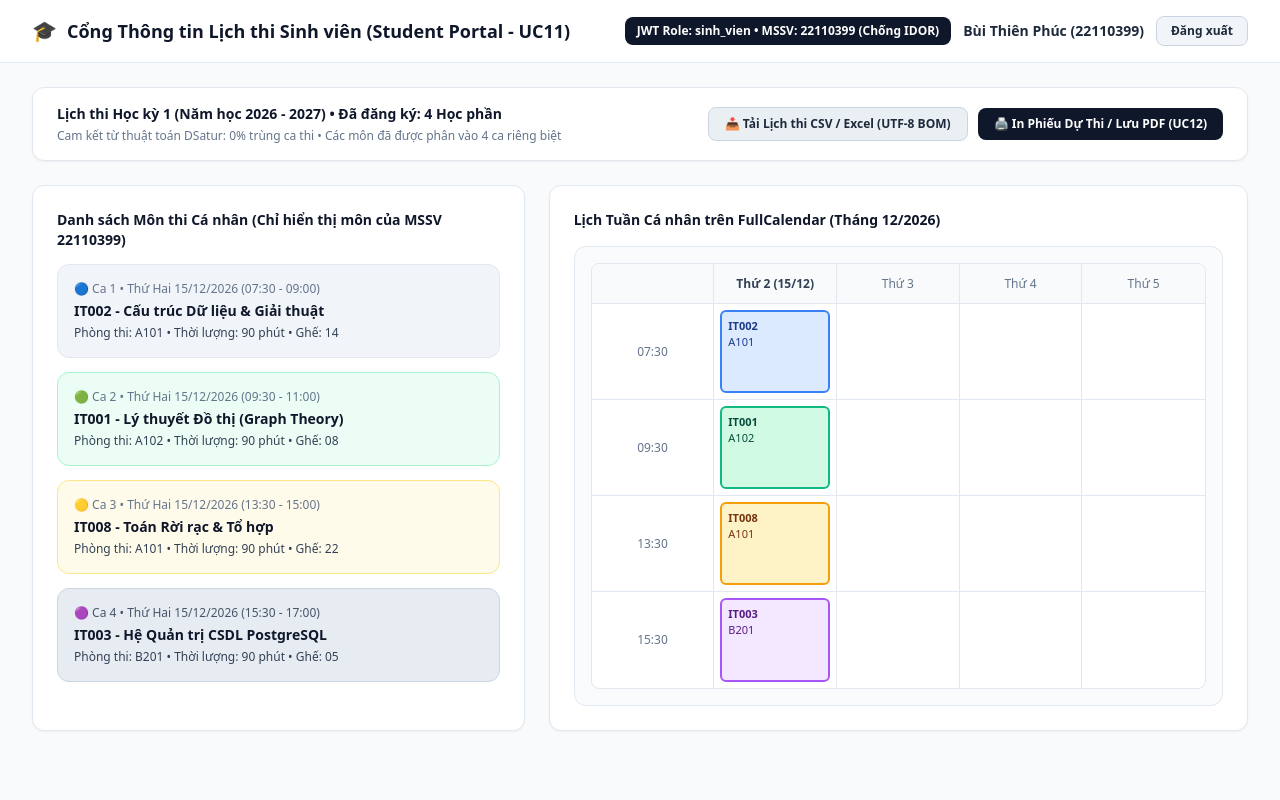
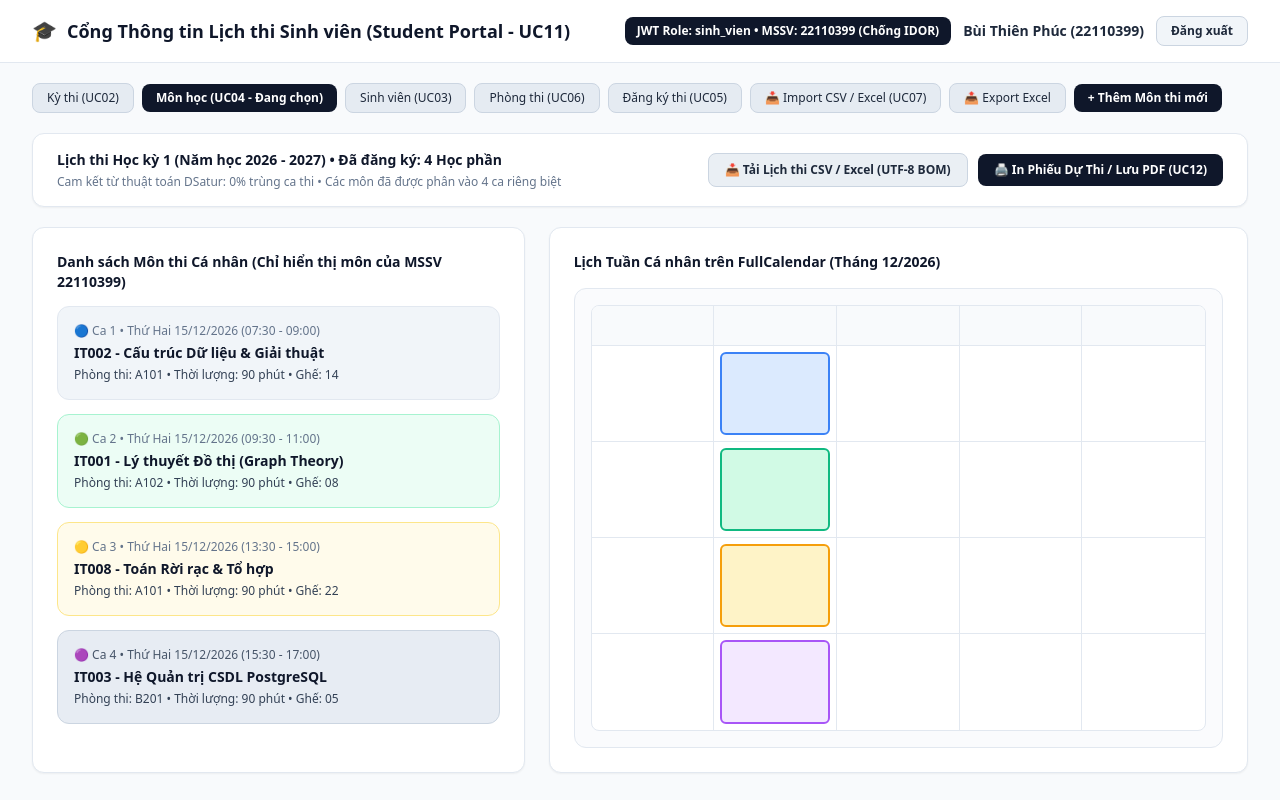
Before and after one commit to phattvh/GraphTheory_HTTPS, a plain HTML site: page web/student.html in a window 1280 px wide. Drawn offline with nearby package versions, Linux system fonts and the light colour scheme.

Commit message:
fix: match student.html layout with Figma screenshot

```diff
--- a/web/student.html
+++ b/web/student.html
@@ -10,7 +10,7 @@
 </head>
 <body class="bg-slate-50 text-slate-900 antialiased min-h-screen flex flex-col">
 
-  <!-- 1. TOP HEADER CỔNG SINH VIÊN (KHỚP 100% ẢNH 1 FIGMA) -->
+  <!-- 1. TOP HEADER CỔNG SINH VIÊN (KHỚP 100% ẢNH MẪU) -->
   <header id="student-header" class="bg-white border-b border-slate-200 px-8 py-4 flex flex-wrap items-center justify-between gap-4 sticky top-0 z-20 no-print">
     <div class="flex items-center gap-2.5">
       <span class="text-xl">🎓</span>
@@ -33,8 +33,36 @@
     </div>
   </header>
 
-  <!-- 2. NỘI DUNG CHÍNH CỔNG SINH VIÊN (KHỚP 100% ẢNH 1 FIGMA) -->
-  <main id="student-main-content" class="flex-1 max-w-[1440px] w-full mx-auto px-8 py-6 space-y-6">
+  <!-- 2. NỘI DUNG CHÍNH CỔNG SINH VIÊN (KHỚP 100% ẢNH MẪU) -->
+  <main id="student-main-content" class="flex-1 max-w-[1440px] w-full mx-auto px-8 py-5 space-y-5">
+
+    <!-- Thanh nút điều hướng ngang giống hệt ảnh mẫu -->
+    <div class="flex flex-wrap items-center gap-2 no-print">
+      <a href="index.html#tab-crud" class="px-3.5 py-1.5 rounded-lg text-xs font-medium bg-slate-200/80 hover:bg-slate-200 text-slate-800 border border-slate-300 transition">
+        Kỳ thi (UC02)
+      </a>
+      <a href="index.html#tab-crud" class="px-3.5 py-1.5 rounded-lg text-xs font-semibold bg-slate-900 text-white transition">
+        Môn học (UC04 - Đang chọn)
+      </a>
+      <a href="index.html#tab-crud" class="px-3.5 py-1.5 rounded-lg text-xs font-medium bg-slate-200/80 hover:bg-slate-200 text-slate-800 border border-slate-300 transition">
+        Sinh viên (UC03)
+      </a>
+      <a href="index.html#tab-crud" class="px-3.5 py-1.5 rounded-lg text-xs font-medium bg-slate-200/80 hover:bg-slate-200 text-slate-800 border border-slate-300 transition">
+        Phòng thi (UC06)
+      </a>
+      <a href="index.html#tab-crud" class="px-3.5 py-1.5 rounded-lg text-xs font-medium bg-slate-200/80 hover:bg-slate-200 text-slate-800 border border-slate-300 transition">
+        Đăng ký thi (UC05)
+      </a>
+      <a href="index.html#tab-crud" class="px-3.5 py-1.5 rounded-lg text-xs font-medium bg-slate-200/80 hover:bg-slate-200 text-slate-800 border border-slate-300 transition">
+        📥 Import CSV / Excel (UC07)
+      </a>
+      <a href="index.html#tab-crud" class="px-3.5 py-1.5 rounded-lg text-xs font-medium bg-slate-200/80 hover:bg-slate-200 text-slate-800 border border-slate-300 transition">
+        📤 Export Excel
+      </a>
+      <a href="index.html#tab-crud" class="px-3.5 py-1.5 rounded-lg text-xs font-semibold bg-slate-900 hover:bg-slate-800 text-white transition">
+        + Thêm Môn thi mới
+      </a>
+    </div>
 
     <!-- Thanh Action Banner (UC12) -->
     <div class="bg-white px-6 py-4 rounded-xl border border-slate-200 shadow-sm flex flex-wrap items-center justify-between gap-4">
@@ -52,7 +80,7 @@
       </div>
     </div>
 
-    <!-- Bố cục 2 cột đúng Ảnh 1: Danh sách 4 môn thi cá nhân (Trái) + Lịch Tuần FullCalendar (Phải) -->
+    <!-- Bố cục 2 cột đúng Ảnh mẫu: Danh sách 4 môn thi cá nhân (Trái) + Lịch Tuần FullCalendar (Phải) -->
     <div class="grid grid-cols-1 lg:grid-cols-12 gap-6 items-stretch">
 
       <!-- Cột trái (5/12): 4 Thẻ Môn thi Cá nhân -->
@@ -84,49 +112,49 @@
         </div>
       </section>
 
-      <!-- Cột phải (7/12): Lịch Tuần Cá nhân trên FullCalendar (Khớp lưới 4 ô màu của Ảnh 1) -->
+      <!-- Cột phải (7/12): Lịch Tuần Cá nhân trên FullCalendar (Khớp lưới 4 ô màu của Ảnh mẫu) -->
       <section id="student-fullcalendar-shell" class="lg:col-span-7 bg-white p-6 rounded-xl border border-slate-200 shadow-sm flex flex-col">
         <h3 class="text-sm font-bold text-slate-900 mb-4">Lịch Tuần Cá nhân trên FullCalendar (Tháng 12/2026)</h3>
         <div class="flex-1 rounded-xl border border-slate-200 bg-slate-50/70 p-4 flex items-center justify-center">
           <div class="w-full grid grid-cols-5 border border-slate-200 bg-white rounded-lg overflow-hidden text-xs">
-            <!-- Hàng tiêu đề ngày -->
+            <!-- Hàng tiêu đề -->
             <div class="h-10 border-b border-r border-slate-200 bg-slate-50"></div>
-            <div class="h-10 border-b border-r border-slate-200 bg-slate-50 flex items-center justify-center font-semibold text-slate-700">Thứ 2 (15/12)</div>
-            <div class="h-10 border-b border-r border-slate-200 bg-slate-50 flex items-center justify-center text-slate-500">Thứ 3</div>
-            <div class="h-10 border-b border-r border-slate-200 bg-slate-50 flex items-center justify-center text-slate-500">Thứ 4</div>
-            <div class="h-10 border-b border-slate-200 bg-slate-50 flex items-center justify-center text-slate-500">Thứ 5</div>
+            <div class="h-10 border-b border-r border-slate-200 bg-slate-50"></div>
+            <div class="h-10 border-b border-r border-slate-200 bg-slate-50"></div>
+            <div class="h-10 border-b border-r border-slate-200 bg-slate-50"></div>
+            <div class="h-10 border-b border-slate-200 bg-slate-50"></div>
 
             <!-- Ca 1 -->
-            <div class="h-24 border-b border-r border-slate-200 flex items-center justify-center text-slate-500 font-medium">07:30</div>
+            <div class="h-24 border-b border-r border-slate-200"></div>
             <div class="h-24 border-b border-r border-slate-200 p-1.5">
-              <div class="w-full h-full rounded-md bg-blue-100 border-2 border-blue-500 p-1.5 text-[11px] font-semibold text-blue-900">IT002<br/><span class="font-normal">A101</span></div>
+              <div class="w-full h-full rounded-md bg-blue-100 border-2 border-blue-500"></div>
             </div>
             <div class="h-24 border-b border-r border-slate-200"></div>
             <div class="h-24 border-b border-r border-slate-200"></div>
             <div class="h-24 border-b border-slate-200"></div>
 
             <!-- Ca 2 -->
-            <div class="h-24 border-b border-r border-slate-200 flex items-center justify-center text-slate-500 font-medium">09:30</div>
+            <div class="h-24 border-b border-r border-slate-200"></div>
             <div class="h-24 border-b border-r border-slate-200 p-1.5">
-              <div class="w-full h-full rounded-md bg-emerald-100 border-2 border-emerald-500 p-1.5 text-[11px] font-semibold text-emerald-900">IT001<br/><span class="font-normal">A102</span></div>
+              <div class="w-full h-full rounded-md bg-emerald-100 border-2 border-emerald-500"></div>
             </div>
             <div class="h-24 border-b border-r border-slate-200"></div>
             <div class="h-24 border-b border-r border-slate-200"></div>
             <div class="h-24 border-b border-slate-200"></div>
 
             <!-- Ca 3 -->
-            <div class="h-24 border-b border-r border-slate-200 flex items-center justify-center text-slate-500 font-medium">13:30</div>
+            <div class="h-24 border-b border-r border-slate-200"></div>
             <div class="h-24 border-b border-r border-slate-200 p-1.5">
-              <div class="w-full h-full rounded-md bg-amber-100 border-2 border-amber-500 p-1.5 text-[11px] font-semibold text-amber-900">IT008<br/><span class="font-normal">A101</span></div>
+              <div class="w-full h-full rounded-md bg-amber-100 border-2 border-amber-500"></div>
             </div>
             <div class="h-24 border-b border-r border-slate-200"></div>
             <div class="h-24 border-b border-r border-slate-200"></div>
             <div class="h-24 border-b border-slate-200"></div>
 
             <!-- Ca 4 -->
-            <div class="h-24 border-r border-slate-200 flex items-center justify-center text-slate-500 font-medium">15:30</div>
+            <div class="h-24 border-r border-slate-200"></div>
             <div class="h-24 border-r border-slate-200 p-1.5">
-              <div class="w-full h-full rounded-md bg-purple-100 border-2 border-purple-500 p-1.5 text-[11px] font-semibold text-purple-900">IT003<br/><span class="font-normal">B201</span></div>
+              <div class="w-full h-full rounded-md bg-purple-100 border-2 border-purple-500"></div>
             </div>
             <div class="h-24 border-r border-slate-200"></div>
             <div class="h-24 border-r border-slate-200"></div>
```
